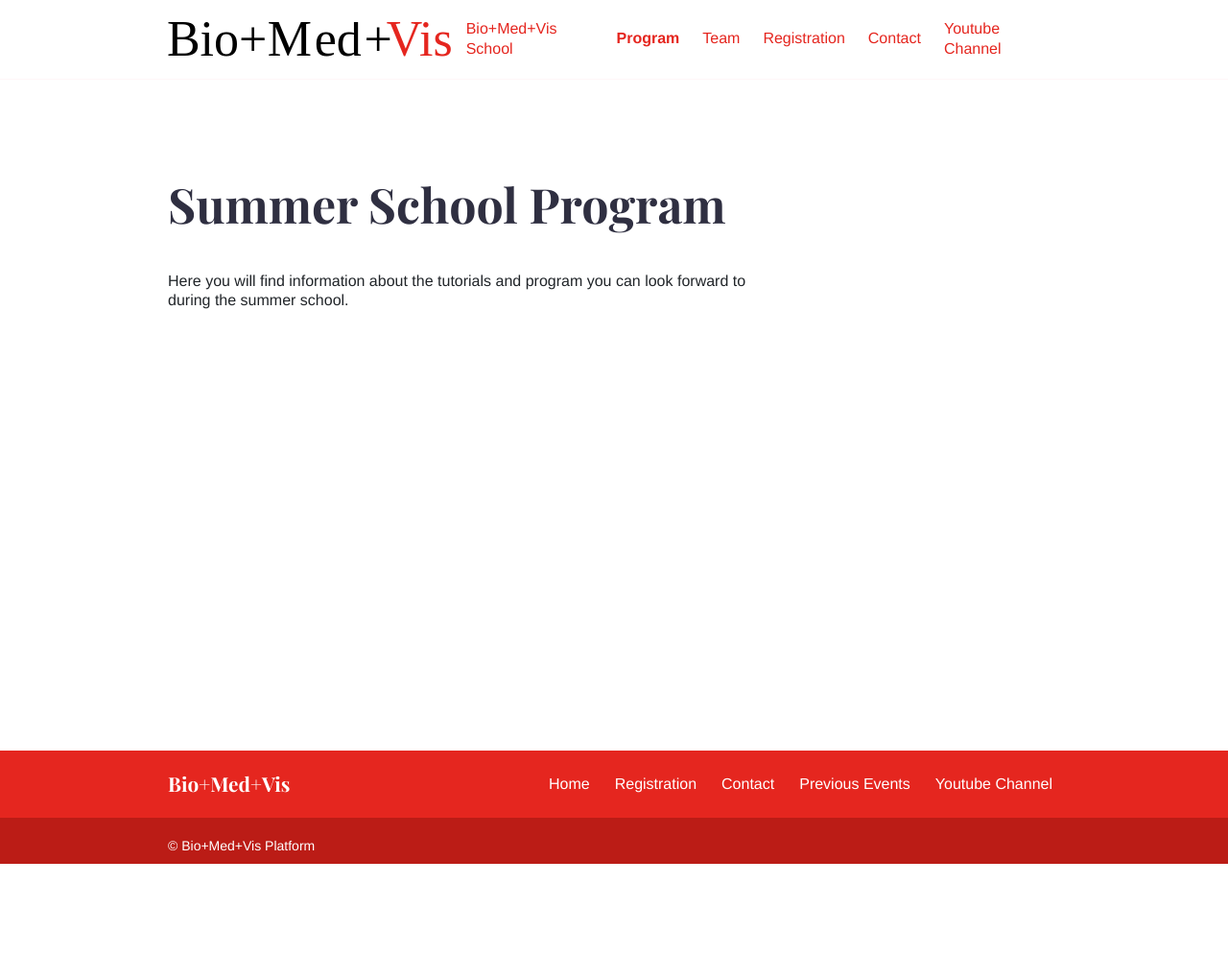
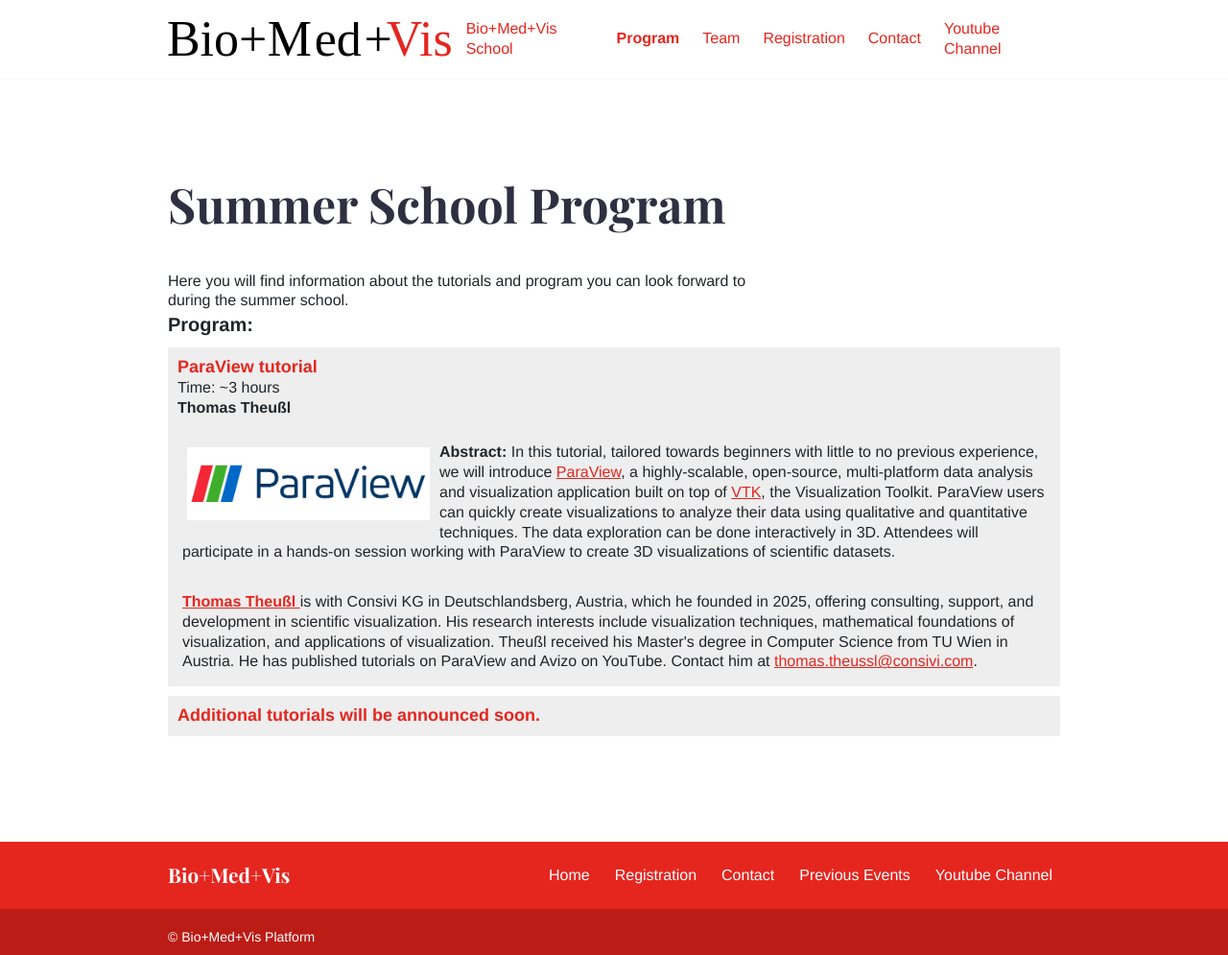
Before and after one commit to biomedvis/2026, a Jekyll site: the page built from _announcements/program.md, in a window 1280 px wide. Shown: the whole page at 96% size. Built offline with Jekyll 4.4.1, drawn with Linux system fonts in a browser that asks for light colours; before the commit the page ends 900 px from its top, so only the background shows below that.

Commit message:
add paraview tutorial

```diff
--- a/_layouts/program.html
+++ b/_layouts/program.html
@@ -1,7 +1,7 @@
 ---
 layout: default
 ---
-<!-- <style>
+<!--
 body {
 		display: flex;
 		align-items: center;
@@ -10,7 +10,9 @@ layout: default
 		min-height: 100vh;
 		font-family: -system-ui, -apple-system, BlinkMacSystemFont, sans-serif;
 }
+-->
 
+<style>
 	.schedule {
 		display: flex;
 		justify-content: center;
@@ -61,7 +63,7 @@ layout: default
 			background-color: #d1d1d1;
 			height: 5em;
 
-			a{
+			a {
 				text-decoration: underline;
 			}
 		}
@@ -181,7 +183,7 @@ layout: default
 	}
 
 	.program .speaker .room {
-		%font-size: 12px;
+		font-size: 12px;
 		margin-bottom: 10px;
 		font-weight: bold;
 	}
@@ -232,19 +234,19 @@ layout: default
 		padding-top: 10px;
 		text-align: center;
 	}
-</style>-->
+</style>
 
 <div class="container pb-6 pt-6 pt-md-10 pb-md-10">
 	<div class="row justify-content-start">
 		<div class="col-12 col-md-8">
 			<div class="service service-single">
 				<h1 class="title">{{page.title}}</h1>
-                <div class="content mt-4">Here you will find information about the tutorials and program you can look forward to during the
-					summer school.</div>
+				<div class="content mt-4">Here you will find information about the tutorials and program you can look
+					forward to during the summer school.</div>
 			</div>
 		</div>
 	</div>
-</div>
+
 
 	<!-- sorts the program based on date and time -->
 	<!--<div class="container pb-6 pt-6 pt-md-10 pb-md-10">
@@ -318,7 +320,7 @@ layout: default
 					The Aula building is a sight on its own as one of the brutalist architecture icons of TU Delft. It serves among others as the home of PhD defenses at the TU. It provides ample room for breaks and lunch can be had in the buildings own restaurant.</div>
 					<img style="width:50%;" src="/2025/images/program/campus-map.png" atl="campus map" />
 					<img style="width:50%;" src="/2025/images/program/aula.jpg" atl="aula" />
-
+-->
 
 
 	<h3 style="width:100%;">
@@ -331,156 +333,50 @@ layout: default
 
 			<div class="speaker" id="Altair">
 				<div class="first-line">
-								<span class="title">DataVis 10½: A practical brief intro to data
-									visualization</span><br />
-								<span class="slot">Time: 3.5 hours </span>
+					<span class="title">ParaView tutorial</span><br />
+					<span class="slot">Time: ~3 hours </span>
 				</div>
-							<div class="name">Laura Garrison, Amy Zhang, Pere-Pau Vázquez</div>
+				<div class="name">Thomas Theußl</div>
 
 				<br />
 
 				<div class="details">
 					<div class="photo">
-									<img src="/2025/images/program/vega.png" atl="vega altair example" />
+						<img src="/2026/images/program/paraview.png" alt="paraview" />
 
 					</div>
 					<div class="abstract"><strong>Abstract:</strong>
-									Data visualization is a proven means to engage with, explore, and contextualize
-									large volumes of information critical
-									to decision making. However, many questions must be answered to create a
-									visualization, such as: What color should I
-									use for this variable? or should I use a bar- or line-chart to find something? Poor
-									decisions may produce visualizations
-									that mislead, hide, or overstate important features of the data, while good
-									decisions result in clear, more honest
-									depictions of the data. In this hands-on tutorial, we will introduce the basics of
-									visualization design using the
-									Python <a href="https://altair-viz.github.io/">Vega-Altair</a> library.
+						In this tutorial, tailored towards beginners with little to no previous experience, we will
+						introduce <a href="https://www.paraview.org">ParaView</a>, a highly-scalable, open-source,
+						multi-platform data analysis and visualization application built on top of <a
+							href="https://vtk.org">VTK</a>,
+						the Visualization Toolkit. ParaView users can quickly create visualizations to
+						analyze their data using qualitative and quantitative techniques. The data exploration can be
+						done interactively in 3D. Attendees will participate in a hands-on session working with ParaView
+						to create 3D visualizations of scientific datasets.
 					</div>
 
 
 					<br>
 
-								<div class="bio-no-photo"> <a href="https://www.laura-garrison.com/"><strong>Laura
-											Garrison</strong></a>
-									is an associate professor (tenure-track) of visualization in the Department of
-									Informatics at the University of Bergen,
-									and a trained medical illustrator. With her team, she studies processes and
-									assumptions designers make when crafting
-									visualizations, and their impact on audience engagement and behavior, with a special
-									interest in the health and life
-									science domains.</div>
-
-								<div class="bio-no-photo"> <a href="https://vis.uib.no/team/amy-zhang/"><strong>Amy
-											Zhang</strong></a>
-									is a scientifically-minded illustrator, designer, and visualization researcher. She
-									contributes to projects that foster
-									an appreciation and understanding of science within the VisGroup at the University
-									of Bergen and VISABLI research network
-									at the University of Toronto. Specifically, she is interested in the sociotechnical
-									contexts of visualization as well as
-									investigating visual representations as tools for learning and reasoning.</div>
-
-								<div class="bio-no-photo"> <a href="https://www.cs.upc.edu/~ppau/"><strong>Pere-Pau
-											Vázquez</strong></a>
-									is an associate professor at Universitat Politècnica de Catalunya. He holds a PhD in
-									software (computer graphics)
-									and is currently affiliated to the ViRVIG (visualization, virtual reality and
-									graphical interaction) group and the
-									CREB center (center for research in biomedical engineering). His current interests
-									are scientific visualization,
-									information visualization, virtual reality, and applications of deep learning to
-									visualization.
-
-								</div>
-							</div>
-						</div>
-
-						<br />
-						<div class="speaker" id="Inviwo">
-							<div class="first-line">
-								<span class="title">Tutorial on Spatial Data Visualization with Inviwo</span><br />
-								<span class="slot">Time: 2 hours </span>
-							</div>
-							<div class="name">Martin Falk</div>
-							<br />
-
-
-							<div class="details">
-								<div class="photo">
-									<img src="/2025/images/program/inviwo.png" atl="Inviwo example" />
-
-								</div>
-								<div class="abstract"><strong>Abstract:</strong>
-									Inviwo is a rapid prototyping framework for visualizing spatial and abstract data.
-									In this tutorial,
-									we show how Inviwo can be utilized for easily creating visualizations in the
-									biomedical domain.
-									We provide an overview of the concepts used in Inviwo like its visual network editor
-									and the associated data flow paradigm.
-									Several hands-on examples illustrate how to import data and build your own
-									visualization networks.
-									The tutorial is tailored to beginners – no prior experience with the framework is
-									necessary.
-									Inviwo is available at <a href="https://inviwo.org">https://inviwo.org</a> and <a
-										href="https://github.com/inviwo/inviwo">Github</a>.
-								</div>
-								<br>
-
-
-
-								<div class="bio-no-photo"> <a href="mailto:martin.falk@liu.se"><strong>Martin
-											Falk</strong></a>
-									is an Associate Professor in the Scientific Visualization Group at Linköping
-									University.
-									He received his Ph.D. degree (Dr.rer.nat.) from the University of Stuttgart in 2013.
-									His research focuses on the development and utilization of visualization techniques,
-									like volume rendering,
-									topological analysis, and GPU-based methods in general, tailored to specific
-									applications in various application
-									domains including cryo-EM, material science, plasma physics as well as the medical
-									domain. He is also a core
-									developer of the visualization framework Inviwo.</div>
+					<div class="bio-no-photo"> <a href="https://consivi.com/"><strong>Thomas Theußl </strong></a>
+						is with Consivi KG in Deutschlandsberg, Austria, which he founded in 2025, offering consulting,
+						support, and development in scientific visualization. His research interests include
+						visualization techniques, mathematical foundations of visualization, and applications of
+						visualization. Theußl received his Master's degree in Computer Science from TU Wien in Austria.
+						He has published tutorials on ParaView and Avizo on YouTube. Contact him at <a
+							href="mailto:thomas.theussl@consivi.com">thomas.theussl@consivi.com</a>.</div>
 				</div>
 			</div>
 
 
-						<br />
-						<div class="speaker" id="Networking">
+			<div class="speaker" id="TBA">
 				<div class="first-line">
-								<span class="title">Collaboration & Networking</span><br />
-								<span class="slot">Time: ~1 hour </span>
-							</div>
-							<div class="name">Organizers</div>
-
-							<br />
-
-							<div class="details">
-
-								<div class="abstract">
-									One of the best things about summer schools is meeting new people. We hope that this
-									one
-									will not be an exception. The school is open to attendees with diverse
-									expertise/interest areas spanning biology, medicine, and visualization.
-									This means there is a unique opportunity to learn from one another, look at the
-									research activities from different perspectives, and
-									maybe even build future collaborations. In this session, you will get a chance to
-									discuss with fellow
-									summer school attendees and find out how research is done in their research group,
-									what problems do they encounter, and how are they approaching them.
-									</br>
-
-									Note: Since the nature of this session strongly depends on the expertise/interest
-									areas of the attendees, it is subject to change. We will tailor the contents of the
-									session
-									and activities to the profile of registered attendees.
-								</div>
-
-
+					<span class="title">Additional tutorials will be announced soon.</span><br />
 				</div>
 			</div>
 		</div>
 	</div>
-
-
-	</div>-->
+</div>
+</div>
+</div>
```
Also changed, not shown: images/program/campus-map.png (deleted), images/program/paraview.png (added), images/program/vega.png (deleted), 1 other file. Lines whose indentation alone changed are shown as unchanged.
